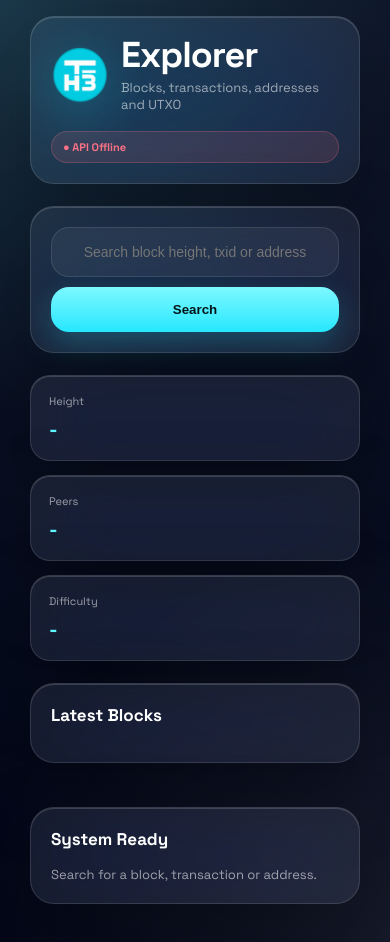
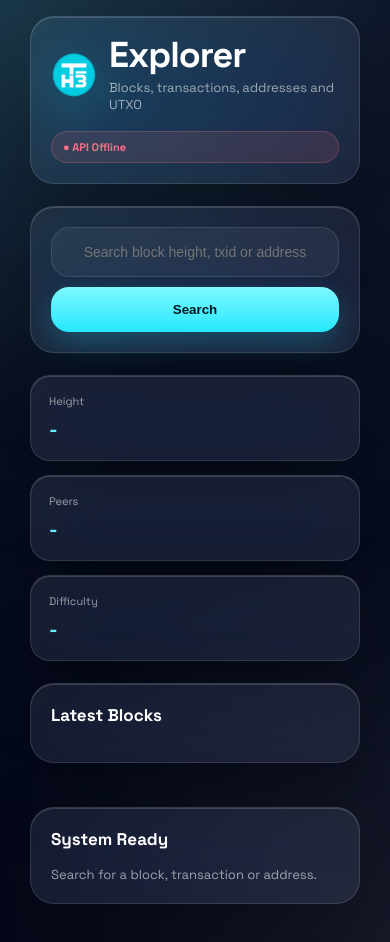
Before and after one commit to mathyias/TH3ExplorerPage, a website: page index.html in a window 390 px wide. Drawn offline with Linux system fonts and the light colour scheme; no server answers.

Commit message:
Tune TH3 explorer logo size

```diff
--- a/index.html
+++ b/index.html
@@ -10,10 +10,10 @@
 <link rel="icon" type="image/png" href="/favicon.png">
 <link rel="apple-touch-icon" href="/apple-touch-icon.png">
 <meta property="og:title" content="TH3 Explorer">
-<meta property="og:image" content="https://explorer.th3chain.cloud/assets/th3-logo.png">
+<meta property="og:image" content="https://explorer.th3chain.cloud/assets/th3-logo.png?v=3">
 <meta name="twitter:card" content="summary_large_image">
 <meta name="twitter:title" content="TH3 Explorer">
-<meta name="twitter:image" content="https://explorer.th3chain.cloud/assets/th3-logo.png">
+<meta name="twitter:image" content="https://explorer.th3chain.cloud/assets/th3-logo.png?v=3">
 
 </head>
 <body>
@@ -21,7 +21,7 @@
   <div class="main-container">
     <header class="glass-box explorer-header">
       <div class="explorer-brand">
-        <img src="/assets/th3-logo.png" alt="TH3Chain">
+        <img src="/assets/th3-logo.png?v=3" alt="TH3Chain">
         <div>
           <h1>Explorer</h1>
           <p class="header-subtitle">Blocks, transactions, addresses and UTXO</p>
--- a/style.css
+++ b/style.css
@@ -355,3 +355,16 @@ button{
     overflow-wrap:anywhere;
   }
 }
+
+/* Cache-safe final logo sizing */
+.explorer-brand img {
+  width: 58px !important;
+  height: 58px !important;
+}
+
+@media (max-width: 720px) {
+  .explorer-brand img {
+    width: 46px !important;
+    height: 46px !important;
+  }
+}
```
